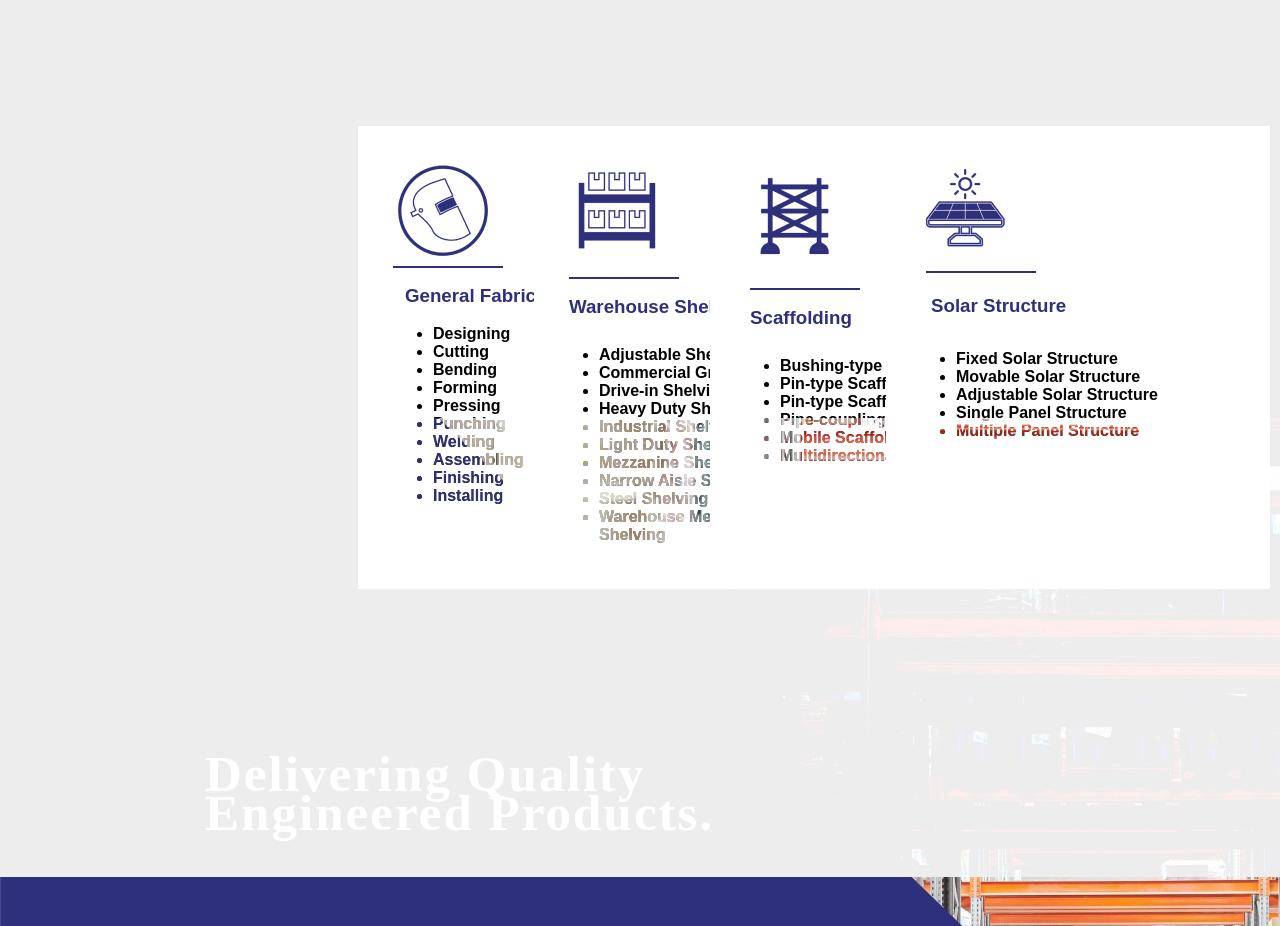
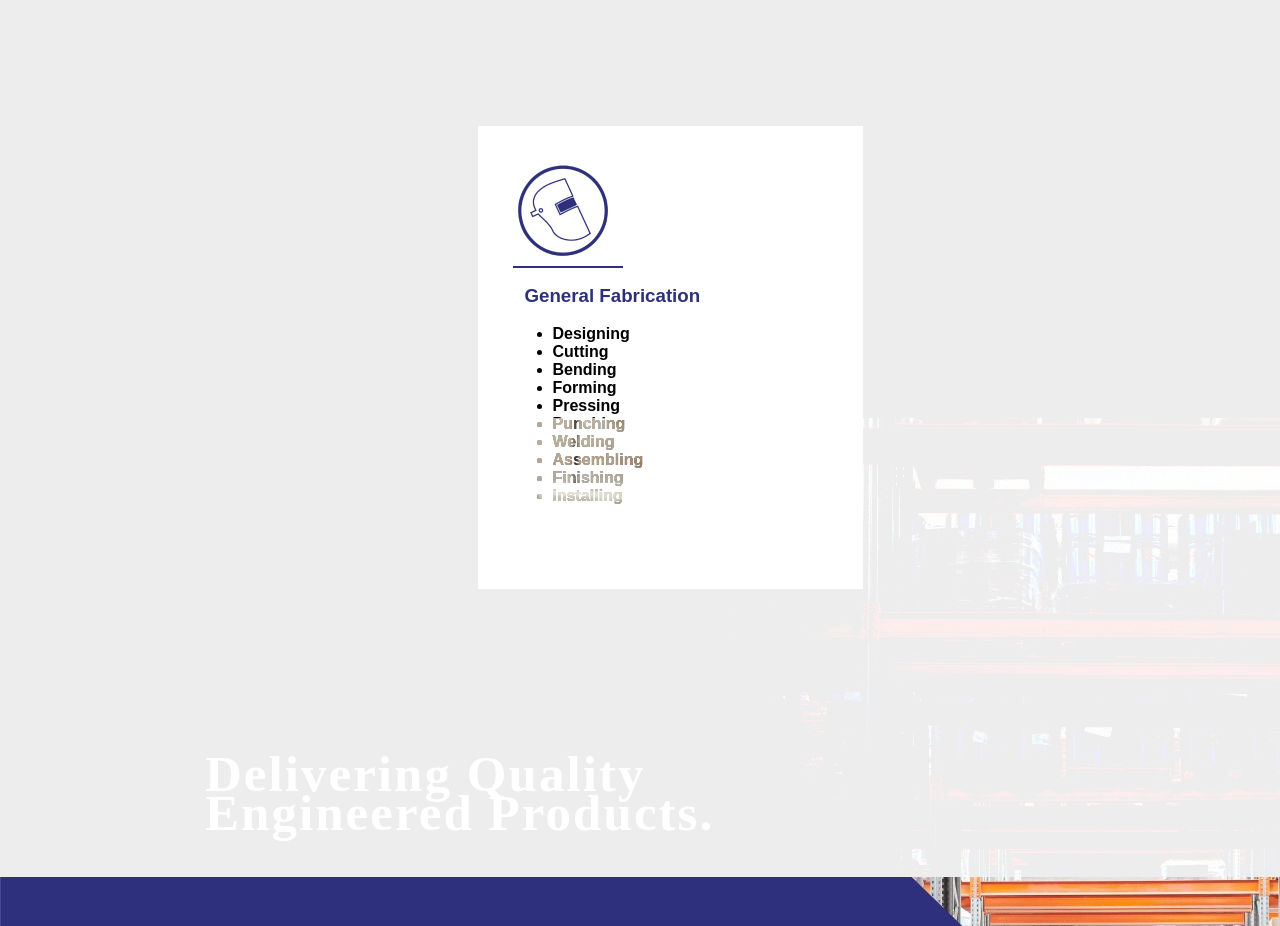
Before and after one commit to Usamaalikhan654/Habibullah-WB, a React (Create React App) app in the folder hepl-master/: page /#/ in a window 1280 px wide. Shown: the part 1740-2666 px from the top of the page. Built offline with nearby package versions, Linux system fonts and the light colour scheme.

Commit message:
1.8.6
version

```diff
--- a/hepl-master/src/Pages/Home/Cards.jsx
+++ b/hepl-master/src/Pages/Home/Cards.jsx
@@ -31,67 +31,10 @@ function Cards() {
       </p>
     </div>
   </div>
-
-
-  <div className="column">
-    <div className="Card2">
-    <img src={img1}/>
-    <div className="border1"></div>
-      <h3 className="heading2">Warehouse Shelving</h3>
-      <ul>
-          <li><b>Adjustable Shelving</b></li>
-          <li><b>Commercial Grade Shelving</b></li>
-          <li><b>Drive-in Shelving</b></li>
-          <li><b>Heavy Duty Shelving</b></li>
-          <li><b>Industrial Shelving</b></li>
-          <li><b>Light Duty Shelving</b></li>
-          <li><b>Mezzanine Shelving</b></li>
-          <li><b>Narrow Aisle Shelving</b></li>
-          <li><b>Steel Shelving</b></li>
-          <li><b>Warehouse Metal Storage<br/>Shelving</b></li>
-      </ul>
-
-    </div>
+  </div>
   </div>
 
-  <div className="column">
-    <div className="Card3">
-    <img src={img2}/>
-    <div className="border2"></div>
-      <h3 className="heading3">Scaffolding</h3>
-      <p>
-        <ul>
-          <li><b>Bushing-type Scaffolding</b></li>
-          <li><b>Pin-type Scaffolding</b></li>
-          <li><b>Pin-type Scaffolding</b></li>
-          <li><b>Pipe-coupling Scaffolding</b></li>
-          <li><b>Mobile Scaffoldings</b></li>
-          <li><b>Multidirectional Scaffolding</b></li>
-        </ul>
-      </p>
-
-    </div>
-  </div>
-
-  <div className="column">
-    <div className="Card4">
-    <img src={img3}/>
-    <div className="border3"></div>
-      <h3 className="heading4">Solar Structure</h3>
-      <p>
-        <ul>
-          <li><b>Fixed Solar Structure</b></li>
-          <li><b>Movable Solar Structure</b></li>
-          <li><b>Adjustable Solar Structure</b></li>
-          <li><b>Single Panel Structure</b></li>
-          <li><b>Multiple Panel Structure</b></li>
-        </ul>
-      </p>
-    </div>
-  </div>
-  </div>
-  </div>
-)
+ )
 }
 
 export default Cards;
```
